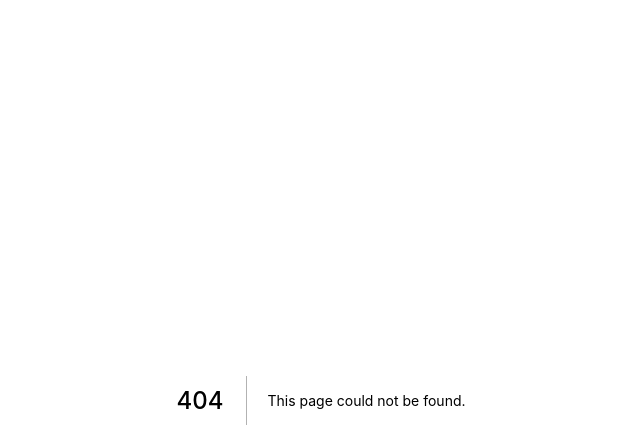
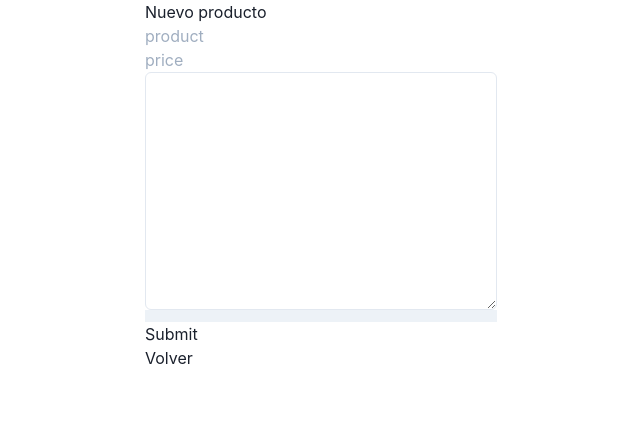
Before and after one commit to Ignaherrero/ecommerce-firebase, a Next.js app: page /addProducts in a window 1280 px wide. Before the commit this address had no page. Shown: the top 448 px of the page, without its empty margins (319-959 px from the left). Built offline with nearby package versions, Linux system fonts and the light colour scheme; no server answers.

Commit message:
agrego localstorage y autenticacion

```diff
--- /dev/null
+++ b/context/login-context.js
@@ -0,0 +1,12 @@
+import React from "react";
+
+export const ContextLogin = React.createContext();
+
+export function LoginContextProvider({ children }) {
+  const [login, setLogin] = React.useState(false);
+  return (
+    <ContextLogin.Provider value={{ login, setLogin }}>
+      {children}
+    </ContextLogin.Provider>
+  );
+}
--- a/firebase/firebase-config.js
+++ b/firebase/firebase-config.js
@@ -1,9 +1,11 @@
 import "firebase/app";
 import { getFirestore, onSnapshot } from "firebase/firestore";
-import { getAuth } from "firebase/auth";
+import { getAuth, GoogleAuthProvider, signInWithPopup } from "firebase/auth";
 import "firebase/storage";
 import * as firebase from "firebase/app";
 import { getStorage, ref, uploadBytesResumable } from "firebase/storage";
+import { useContext } from "react";
+import { ContextLogin } from "../context/login-context";
 // TODO: Add SDKs for Firebase products that you want to use
 // https://firebase.google.com/docs/web/setup#available-libraries
 
@@ -52,4 +54,31 @@ export const listenArticles = (callback) => {
   // });
 };
 
-export { db, googleAuthProvider, app };
+const googleProvider = new GoogleAuthProvider();
+
+const signInWithGoogle = () => {
+  const auth = getAuth();
+  signInWithPopup(auth, googleProvider)
+    .then((result) => {
+      // This gives you a Google Access Token. You can use it to access the Google API.
+      const credential = GoogleAuthProvider.credentialFromResult(result);
+      const token = credential.accessToken;
+      // The signed-in user info.
+      const user = result.user;
+      return user;
+      // ...
+    })
+    .catch((error) => {
+      // Handle Errors here.
+      const errorCode = error.code;
+      const errorMessage = error.message;
+      // The email of the user's account used.
+      const email = error.email;
+      // The AuthCredential type that was used.
+      const credential = GoogleAuthProvider.credentialFromError(error);
+      console.log("error", error);
+      // ...
+    });
+};
+
+export { db, googleAuthProvider, app, signInWithGoogle };
--- a/package.json
+++ b/package.json
@@ -17,7 +17,8 @@
     "next": "latest",
     "react": "^17.0.2",
     "react-dom": "^17.0.2",
-    "react-hook-form": "^7.22.5"
+    "react-hook-form": "^7.22.5",
+    "react-router-dom": "^6.2.1"
   },
   "devDependencies": {
     "@testing-library/jest-dom": "5.16.1",
--- a/pages/_app.js
+++ b/pages/_app.js
@@ -1,10 +1,13 @@
 import { ChakraProvider } from "@chakra-ui/react";
+import { LoginContextProvider } from "../context/login-context";
 
 function MyApp({ Component, pageProps }) {
   return (
-    <ChakraProvider>
-      <Component {...pageProps} />
-    </ChakraProvider>
+    <LoginContextProvider>
+      <ChakraProvider>
+        <Component {...pageProps} />
+      </ChakraProvider>
+    </LoginContextProvider>
   );
 }
 
--- /dev/null
+++ b/pages/addProducts/index.jsx
@@ -0,0 +1,103 @@
+import { doc, setDoc } from "firebase/firestore";
+import React, { useContext, useState } from "react";
+import { db, uploadImage } from "../../firebase/firebase-config";
+import { getDownloadURL } from "firebase/storage";
+import {
+  Container,
+  FormControl,
+  Progress,
+  Text,
+  Textarea,
+} from "@chakra-ui/react";
+import { useForm } from "react-hook-form";
+import Link from "next/link";
+import {
+  ContextLogin,
+  LoginContextProvider,
+} from "../../context/login-context";
+
+export default function Admin() {
+  const [progress, setProgress] = useState(0);
+  const {
+    register,
+    handleSubmit,
+    formState: { errors },
+    reset,
+  } = useForm();
+  const [urlImage, setUrlImage] = useState("");
+  const [image, setImage] = useState("");
+  const { login, setLogin } = useContext(ContextLogin);
+
+  const handleUploadAnImage = (e) => {
+    e.preventDefault();
+    const file = e.dataTransfer.files[0];
+    setImage(file);
+    const urlImage = "";
+    if (file.type.includes("image")) {
+      const task = uploadImage(file);
+
+      task.on(
+        "state_changed",
+        (snapshot) => {
+          const percentage =
+            (snapshot.bytesTransferred / snapshot.totalBytes) * 100;
+          setProgress(percentage);
+        },
+        (error) => {
+          console.log(error);
+        },
+        () => {
+          getDownloadURL(task.snapshot.ref).then((url) => {
+            setUrlImage(url);
+          });
+        }
+      );
+    } else {
+      console.log("no es una imagen");
+    }
+    return urlImage;
+  };
+
+  const onSubmit = async (data) => {
+    await setDoc(doc(db, "article", data.product), {
+      product: data.product,
+      price: data.price,
+      urlImage: urlImage,
+    });
+    reset();
+  };
+
+  return (
+    <>
+      <Container width="sm">
+        <Text as="h1">Nuevo producto</Text>
+        <form onSubmit={handleSubmit(onSubmit)}>
+          <FormControl>
+            <input {...register("product")} placeholder="product" />
+          </FormControl>
+          <FormControl>
+            <input {...register("price")} placeholder="price" />
+          </FormControl>
+          {urlImage ? (
+            <img src={urlImage} alt="image" />
+          ) : (
+            <>
+              <Textarea
+                name="description"
+                onDrop={handleUploadAnImage}
+                id="file"
+                cols="30"
+                rows="10"
+              ></Textarea>
+              <Progress value={progress} />
+            </>
+          )}
+          <button type="submit">Submit</button>
+        </form>
+        <Link href="http://localhost:3000/">
+          <a>Volver</a>
+        </Link>
+      </Container>
+    </>
+  );
+}
--- a/pages/api/hello.js
+++ /dev/null
@@ -1,5 +0,0 @@
-// Next.js API route support: https://nextjs.org/docs/api-routes/introduction
-
-export default function handler(req, res) {
-  res.status(200).json({ name: 'John Doe' })
-}
```
Also changed, not shown: pages/adm/index.jsx (+82 -3 lines), pages/index.jsx (+9 -1 lines), 2 other files (tests, documents, lock files or other folders).
